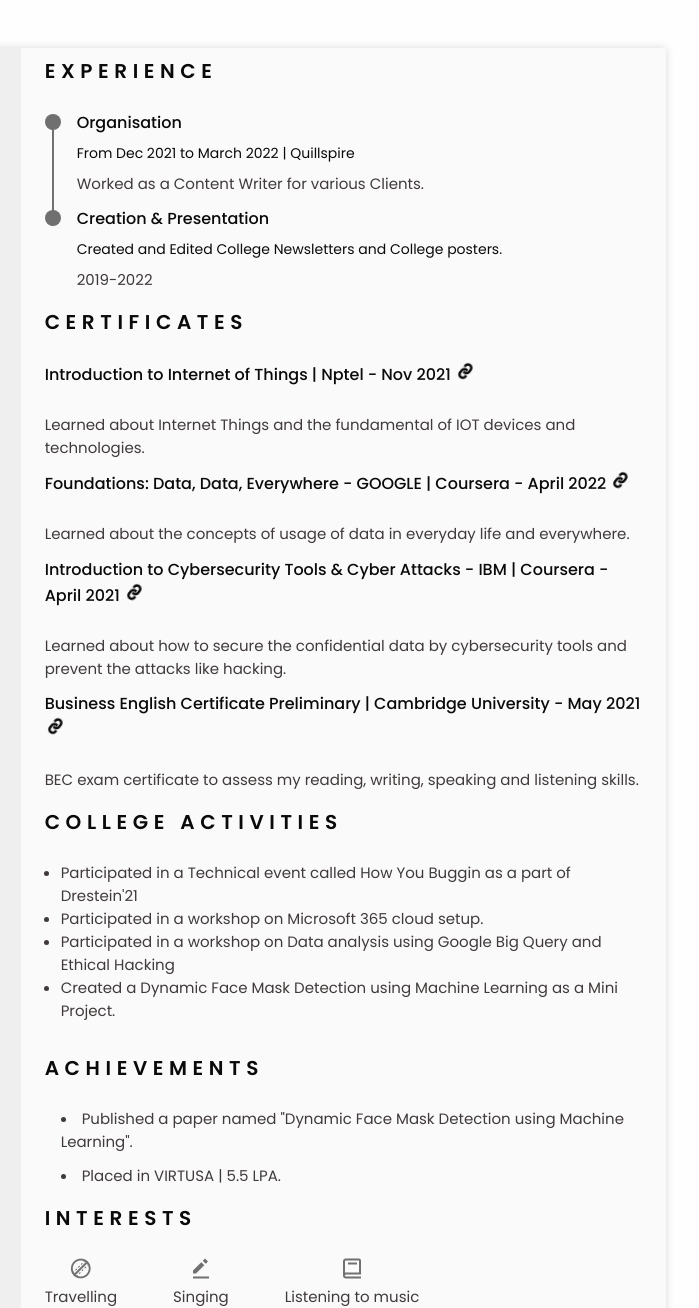
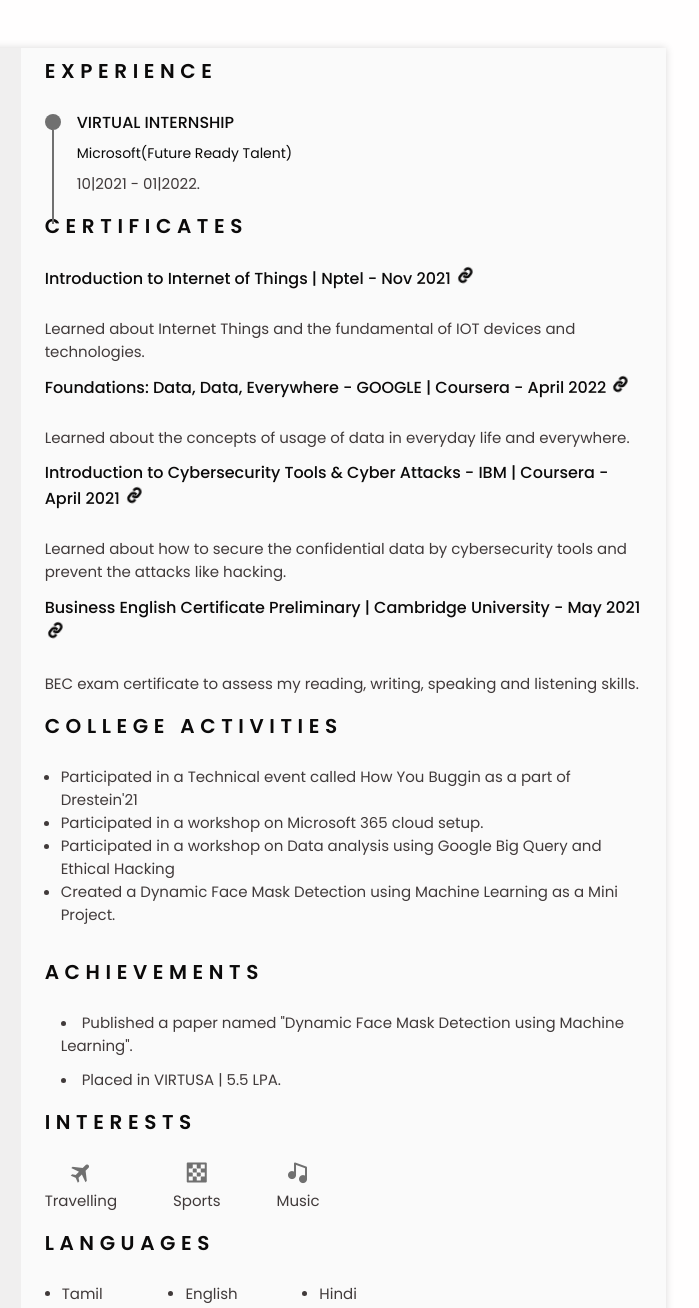
Before and after one commit to Monica-j-k/MONICA-J-K, a plain HTML site: page index.html in a window 1280 px wide. Shown: the top 1308 px of the page, 458-1157 px from the left. Drawn offline with nearby package versions, Linux system fonts and the light colour scheme.

Commit message:
Update index.html

```diff
--- a/index.html
+++ b/index.html
@@ -226,9 +226,9 @@
                                 </div>
 
                                 <div class="experience__data bd-grid">
-                                    <h3 class="experience__title">Organisation</h3>
-                                    <span class="experience__company">From Dec 2021 to March 2022 | Quillspire</span>
-                                    <p class="experience__description">Worked as a Content Writer for various Clients.</p>
+                                    <h3 class="experience__title">VIRTUAL INTERNSHIP</h3>
+                                    <span class="experience__company">Microsoft(Future Ready Talent) </span>
+                                    <p class="experience__description">10|2021 - 01|2022.</p>
                                 </div>
                             </div>
                             <!-- <div class="experience__content">
@@ -243,18 +243,7 @@
                                     <p class="experience__description">Work in this company dedicating the best responsibility in the area that corresponds, delivering the best results for the company and improving productivity.</p>
                                 </div>
                             </div> -->
-                            <div class="experience__content">
-                                <div class="experience__time">
-                                    <span class="experience__rounder"></span>
-                                    <!-- <span class="experience__line"></span>  -->
-                                </div>
 
-                                <div class="experience__data bd-grid">
-                                    <h3 class="experience__title">Creation & Presentation</h3>
-                                    <span class="experience__company">Created and Edited College Newsletters and College posters. </span>
-                                    <p class="experience__description">2019-2022 </p>
-                                </div>
-                            </div>
                         </div>
                     </section>
 
@@ -318,16 +307,16 @@
 
                         <div class="interests__container bd-grid">
                             <div class="interests__content">
-                                <i class='bx bx-cricket-ball interests__icon' ></i>
+                                <i class='bx bxs-plane-alt interests__icon' ></i>
                                 <span class="interests__name">Travelling</span>
                             </div>
                             <div class="interests__content">
-                                <i class='bx bxs-edit-alt interests__icon' ></i>
-                                <span class="interests__name">Singing</span>
+                                <i class='bx bxs-chess interests__icon' ></i>
+                                <span class="interests__name">Sports</span>
                             </div>
                             <div class="interests__content">
-                                <i class='bx bx-book interests__icon' ></i>
-                                <span class="interests__name">Listening to music</span>
+                                <i class='bx bxs-music interests__icon' ></i>
+                                <span class="interests__name">Music</span>
                             </div>
                         </div>
                     </section>
```
